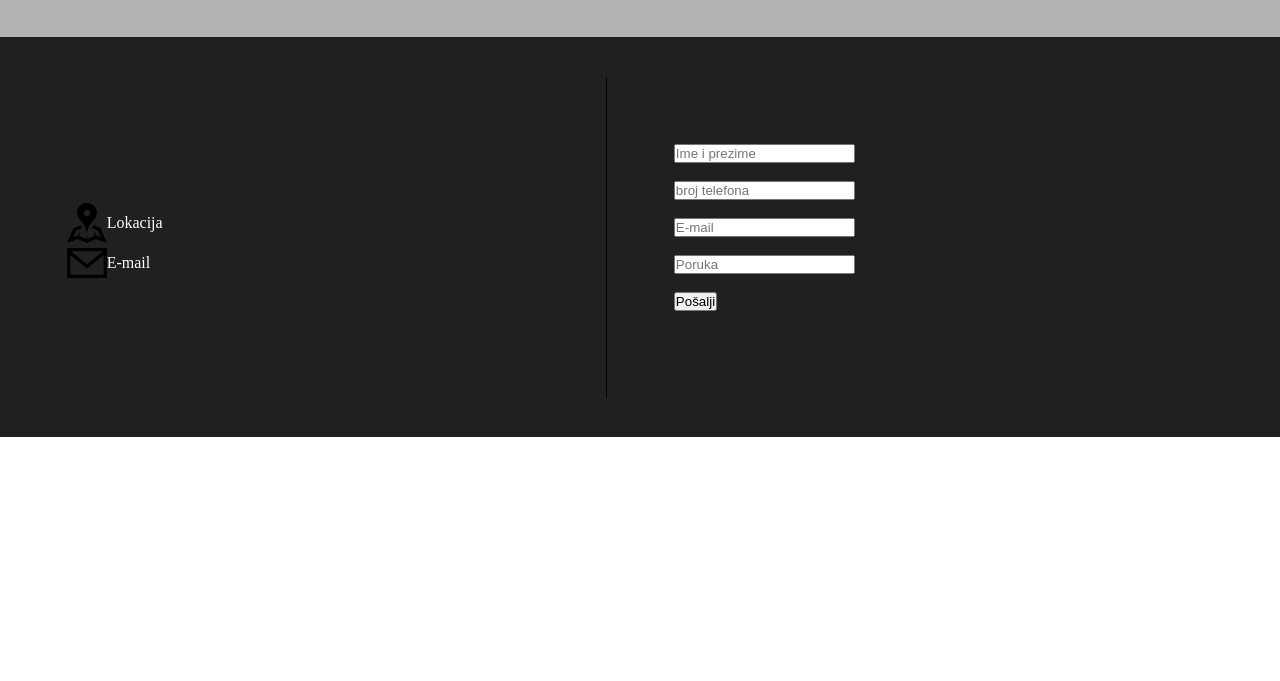
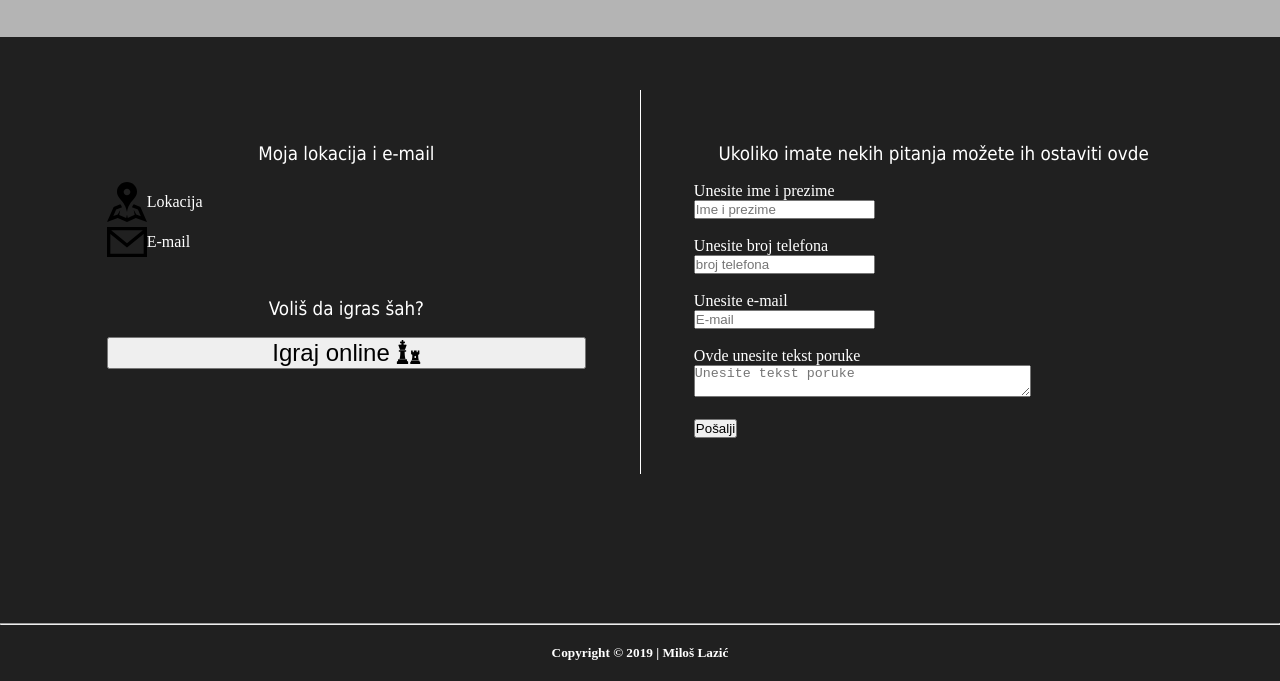
Before and after one commit to miloslazic1999/miloslazic1999.github.io, a plain HTML site: page index.html in a window 1280 px wide. Shown: the part 2300-2981 px from the top of the page. Before the commit the page ends 2737 px from the top, so only its background shows below. Drawn offline with nearby package versions, Linux system fonts and the light colour scheme; some icons are missing.

Commit message:
Male promene

```diff
--- a/index.html
+++ b/index.html
@@ -6,6 +6,8 @@
     <meta name="viewport" content="width=device-width, initial-scale=1.0">
     <meta http-equiv="X-UA-Compatible" content="ie=edge">
     <title>Miloš Lazić</title>
+    <link rel='stylesheet' href='https://use.fontawesome.com/releases/v5.7.0/css/all.css'
+        integrity='sha384-lZN37f5QGtY3VHgisS14W3ExzMWZxybE1SJSEsQp9S+oqd12jhcu+A56Ebc1zFSJ' crossorigin='anonymous'>
     <link rel="stylesheet" href="https://cdn.iconmonstr.com/1.3.0/css/iconmonstr-iconic-font.min.css">
     <link rel="stylesheet" href="https://cdnjs.cloudflare.com/ajax/libs/animate.css/3.7.0/animate.min.css">
     <link rel="stylesheet" href="style.css">
@@ -48,11 +50,13 @@
         <h1 class="naslov">S-Lang</h1>
         <div id="pola">
             <p>
-                S-Lang je <a href="https://bs.wikipedia.org/wiki/Interpreter" target="_blank">interpreterski</a> jezik koji je od
+                S-Lang je <a href="https://bs.wikipedia.org/wiki/Interpreter" target="_blank">interpreterski</a> jezik
+                koji je od
                 početka dizajniran da se lako ugradi u ostale programe i time
                 im proširi funkcionalnost.
                 Primeri programa koji koriste S-Lang jezik kao proširenje su uredjivač teksta <a
-                    href="https://www.jedsoft.org/jed/" target="_blank">"jed"</a> i <a href="https://en.wikipedia.org/wiki/Slrn" target="_blank">"slrn
+                    href="https://www.jedsoft.org/jed/" target="_blank">"jed"</a> i <a
+                    href="https://en.wikipedia.org/wiki/Slrn" target="_blank">"slrn
                     newsreader"</a>.
                 Iako S-Lang ne postoji kao zasebna aplikacija, on se distribuira sa priločno sposobnim programom pod
                 nazivom slsh ("slang-shell"), koji ugradjuje prevodioca i dozvoljava izvršenje S-Lang skripti.
@@ -134,8 +138,10 @@
                     </tr>
                     <tr>
                         <td><a href="https://prezi.com/p/ayto8q6ldj8y/prra-predmet-it/" target="_blank">Link</a></td>
-                        <td><a href="https://www.mindomo.com/mindmap/dec2ebf22fe64c628a06fe569580c557" target="_blank">Pre</a></td>
-                        <td><a href="https://www.mindomo.com/mindmap/b9e5ea6ea1464fcd88e0bf6d79f37cd6" target="_blank">Posle</a></td>
+                        <td><a href="https://www.mindomo.com/mindmap/dec2ebf22fe64c628a06fe569580c557"
+                                target="_blank">Pre</a></td>
+                        <td><a href="https://www.mindomo.com/mindmap/b9e5ea6ea1464fcd88e0bf6d79f37cd6"
+                                target="_blank">Posle</a></td>
                         <td><a href="https://www.protopage.com/miloslazic#Home" target="_blank">Link</a></td>
                     </tr>
                 </table>
@@ -146,9 +152,12 @@
                 <div id="ogradu">
                     <p id="textogradu">O mom gradu</p>
                     <div id="strelice">
-                        <svg width="40" height="40" viewBox="0 0 24 24"><path d="M24 12l-9-9v7h-15v4h15v7z"/></svg>
-                        <a href="http://www.jagodina.org.rs/" target="_blank"><img src="http://www.ekoddd.rs/reference/jagodina-grb-srednji.png" alt="Jagodina"></a>
-                        <svg width="40" height="40" viewBox="0 0 24 24"><path d="M0 12l9-8v6h15v4h-15v6z"/></svg>
+                        <svg width="40" height="40" viewBox="0 0 24 24">
+                            <path d="M24 12l-9-9v7h-15v4h15v7z" /></svg>
+                        <a href="http://www.jagodina.org.rs/" target="_blank"><img
+                                src="http://www.ekoddd.rs/reference/jagodina-grb-srednji.png" alt="Jagodina"></a>
+                        <svg width="40" height="40" viewBox="0 0 24 24">
+                            <path d="M0 12l9-8v6h15v4h-15v6z" /></svg>
                     </div>
                 </div>
             </div>
@@ -159,32 +168,45 @@
     <a id="strelica_gore" class="im im-angle-up" href="#"></a>
 
     <footer>
+        <div class="footer-flex">
             <div class="footerlevo">
-
+                <p style="text-align: center;">Moja lokacija i e-mail</p><br>
                 <a href="https://goo.gl/maps/yeAhHdivSwmhvLQr9" target="_blank">
                     <svg width="40" height="40" viewBox="0 0 24 24">
-                        <path d="M12 0c-3.148 0-6 2.553-6 5.702 0 4.682 4.783 5.177 6 12.298 1.217-7.121 6-7.616 6-12.298 0-3.149-2.851-5.702-6-5.702zm0 8c-1.105 0-2-.895-2-2s.895-2 2-2 2 .895 2 2-.895 2-2 2zm12 16l-6.707-2.427-5.293 2.427-5.581-2.427-6.419 2.427 4-9 3.96-1.584c.38.516.741 1.08 1.061 1.729l-3.523 1.41-1.725 3.88 2.672-1.01 1.506-2.687-.635 3.044 4.189 1.789.495-2.021.465 2.024 4.15-1.89-.618-3.033 1.572 2.896 2.732.989-1.739-3.978-3.581-1.415c.319-.65.681-1.215 1.062-1.731l4.021 1.588 3.936 9z"/>
+                        <path
+                            d="M12 0c-3.148 0-6 2.553-6 5.702 0 4.682 4.783 5.177 6 12.298 1.217-7.121 6-7.616 6-12.298 0-3.149-2.851-5.702-6-5.702zm0 8c-1.105 0-2-.895-2-2s.895-2 2-2 2 .895 2 2-.895 2-2 2zm12 16l-6.707-2.427-5.293 2.427-5.581-2.427-6.419 2.427 4-9 3.96-1.584c.38.516.741 1.08 1.061 1.729l-3.523 1.41-1.725 3.88 2.672-1.01 1.506-2.687-.635 3.044 4.189 1.789.495-2.021.465 2.024 4.15-1.89-.618-3.033 1.572 2.896 2.732.989-1.739-3.978-3.581-1.415c.319-.65.681-1.215 1.062-1.731l4.021 1.588 3.936 9z" />
                     </svg>
                     Lokacija
                 </a>
                 <a href="mailto:miloslazic1999@gmail.com" target="_blank">
                     <svg width="40" height="40" viewBox="0 0 24 24">
-                        <path d="M0 3v18h24v-18h-24zm21.518 2l-9.518 7.713-9.518-7.713h19.036zm-19.518 14v-11.817l10 8.104 10-8.104v11.817h-20z"/>
+                        <path
+                            d="M0 3v18h24v-18h-24zm21.518 2l-9.518 7.713-9.518-7.713h19.036zm-19.518 14v-11.817l10 8.104 10-8.104v11.817h-20z" />
                     </svg>
                     E-mail
-                </a>
+                </a><br><br>
+                <p style="text-align: center;">Voliš da igras šah?</p><br>
+                <button style='font-size:24px;cursor: pointer;' onclick="window.location = 'https\://www.chess.com/sr/play-chess-online'">Igraj online <i class='fas fa-chess'></i></button>
             </div>
             <div class="linija"></div>
             <div class="footerdesno">
+                <p style="text-align: center;">Ukoliko imate nekih pitanja možete ih ostaviti ovde</p><br>
                 <form>
+                    Unesite ime i prezime<br>
                     <input type="text" placeholder="Ime i prezime" id=""><br><br>
+                    Unesite broj telefona<br>
                     <input type="text" placeholder="broj telefona" id=""><br><br>
+                    Unesite e-mail<br>
                     <input type="text" placeholder="E-mail" id=""><br><br>
-                <input type="text" placeholder="Poruka" id=""><br><br>
+                    Ovde unesite tekst poruke<br>
+                    <textarea cols="40" rows="2" placeholder="Unesite tekst poruke"></textarea><br><br>
                     <input type="button" value="Pošalji" id=""><br><br>
 
                 </form>
             </div>
+        </div>
+        <hr>
+        <h5 class="ispodfoot">Copyright &copy; 2019 | Miloš Lazić</h5>
     </footer>
 </body>
 
--- a/style.css
+++ b/style.css
@@ -211,15 +211,14 @@ header > a:hover {
 
 .footerlevo {
     padding-top: 10pt;
-    margin-left: 50pt;
     display: flex;
     flex-direction: column;
-    justify-content: center;
 }
-
+footer {
+    background: rgb(32, 32, 32);
+    color: white;
+}
 .footerdesno {
-    margin-right: 50pt;
-    margin-left: 50pt;
     display: flex;
     flex-direction: column;
     justify-content: center;
@@ -236,17 +235,21 @@ header > a:hover {
 .linija {
     width: 1px;
     height: 80%;
-    background: black;
+    background: white;
 }
 
-footer {
-    background: rgb(32, 32, 32);
-    height: 50vh;
+.footer-flex {
+    height: 60vh;
     display: flex;
     justify-content: center;
-    align-items: center;
+    align-items: flex-start;
+    padding: 40pt;
 }
-
+.ispodfoot{
+    text-align: center;
+    padding: 20px;
+}
 .footerlevo, .footerdesno {
     flex: 1;
+    padding: 40pt;
 }
```
Lines whose indentation alone changed are shown as unchanged.
